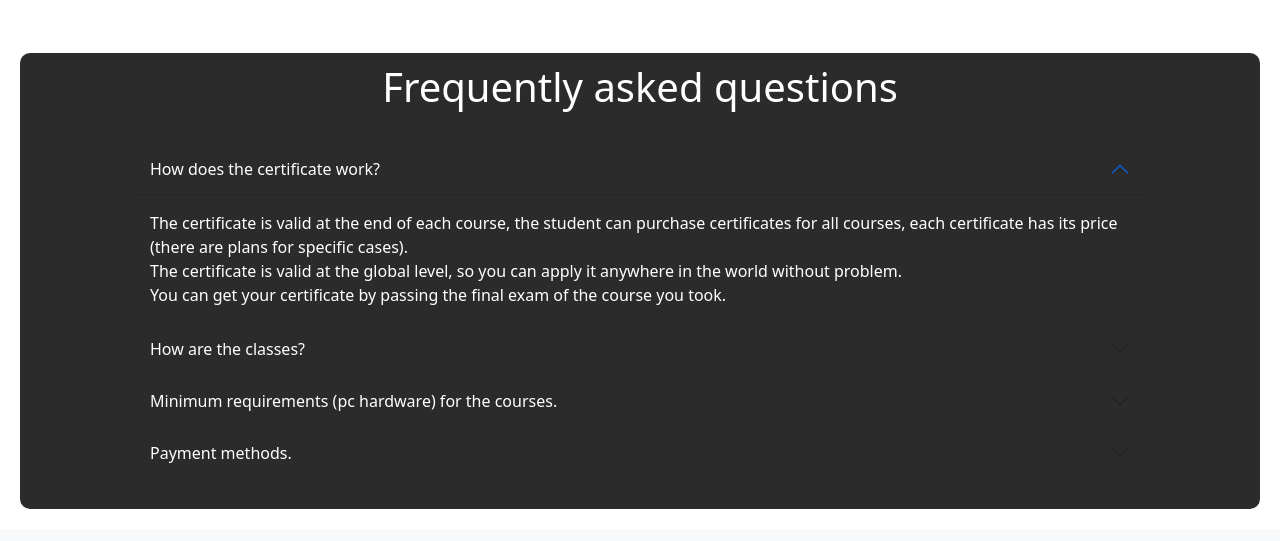
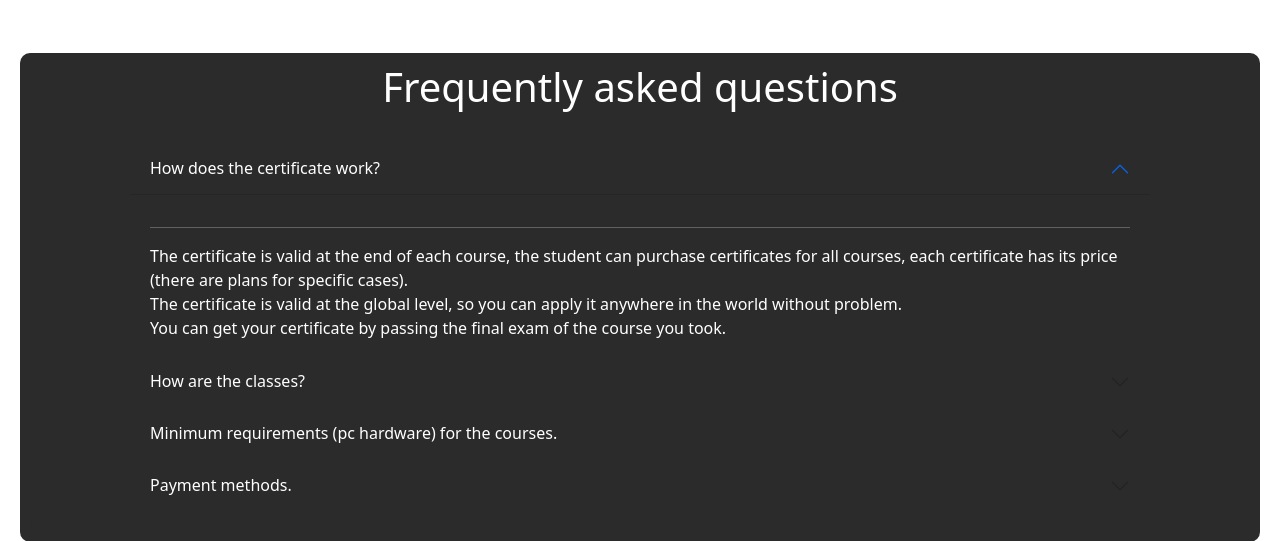
Before and after one commit to redystum/11th_grade_final_work, a PHP site: page / in a window 1280 px wide. Shown: the part 2320-2861 px from the top of the page. Before the commit the page ends 2829 px from the top, so only its background shows below. Run offline with PHP 8.4, Linux system fonts and the light colour scheme.

Commit message:
images changed

```diff
--- a/css/styleMain.css
+++ b/css/styleMain.css
@@ -20,11 +20,6 @@
     --black: #2a2b2a;
     --green: #44dc5b;
     --orange: #f5c396;
-}
-
-*:focus {
-    outline: none;
-    box-shadow: none;
 }
 
 .maininput {
@@ -96,7 +91,6 @@
     padding-bottom: 10rem !important;
     padding-right: 25rem !important;
     text-align: left !important;
-
 }
 
 .carousel-caption a {
@@ -230,4 +224,5 @@
 
 .accordion-button:focus{
     outline: none !important;
+    box-shadow: none !important;
 }
--- a/index.html
+++ b/index.html
@@ -255,6 +255,7 @@
           <div id="collapseOne" class="accordion-collapse collapse show" aria-labelledby="headingOne"
             data-bs-parent="#accordionExample">
             <div class="accordion-body">
+              <hr>
               The certificate is valid at the end of each course, the student can purchase certificates for all courses,
               each certificate has its price (there are plans for specific cases). <br>
               The certificate is valid at the global level, so you can apply it anywhere in the world without problem.
@@ -273,6 +274,7 @@
           <div id="collapseTwo" class="accordion-collapse collapse" aria-labelledby="headingTwo"
             data-bs-parent="#accordionExample">
             <div class="accordion-body">
+              <hr>
               Our classes are completely online, with teachers who are experts in their fields. <br>
               When you purchase a course, you will have access to it on all devices with your account. <br>
               At the end of each lesson chapter there is a test, which you can only take once you have passed the test.
@@ -292,6 +294,7 @@
           <div id="collapseThree" class="accordion-collapse collapse" aria-labelledby="headingThree"
             data-bs-parent="#accordionExample">
             <div class="accordion-body">
+              <hr>
               The hardware requirements for our courses are those of the software itself, you can check the
               specifications needed on the official site of each software. <br>
               In case you don't have a PC to run the software we have PC's built by us at an affordable price so you can
@@ -309,6 +312,7 @@
           <div id="collapseFour" class="accordion-collapse collapse" aria-labelledby="headingFour"
             data-bs-parent="#accordionExample">
             <div class="accordion-body">
+              <hr>
               We accept payment by credit card, debit card, or PayPal account. <br>
               You can also come to our headquarters if you need another method of payment.
             </div>
@@ -317,7 +321,6 @@
       </div>
     </div>
   </div>
-  <!-- meter umas recomnendações e dps 4 perguntas basicas -->
 
   <!-- meter uma tabela complanos para os cursos, por ewxemplo o normal (poucas cenas) o pro (mais cenas) e expert (com tudo) -->
 
```
Also changed, not shown: css/styleLogin.css (line endings or trailing spaces), img/adobe.png, img/autodesk.png, img/office.png.
